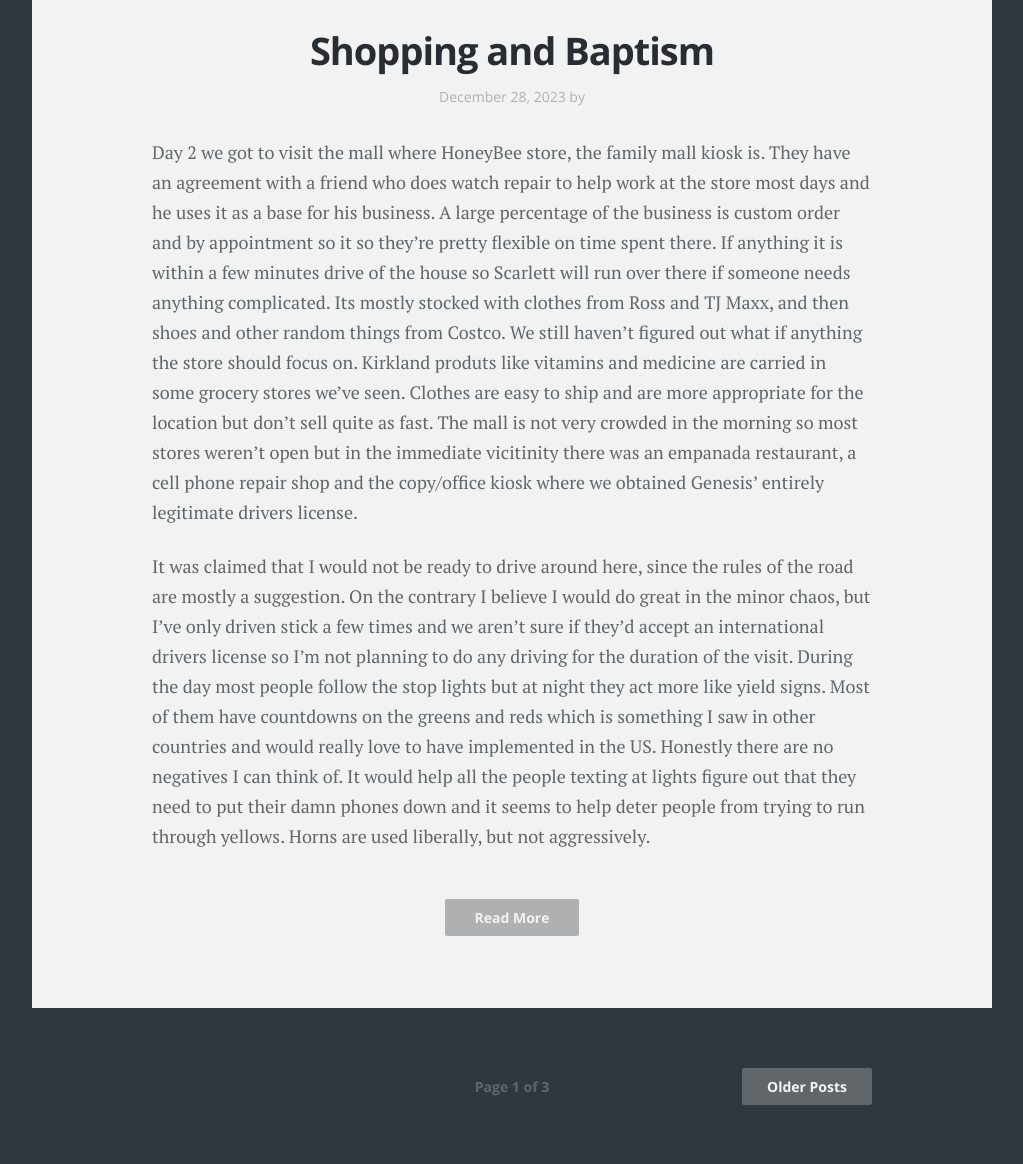
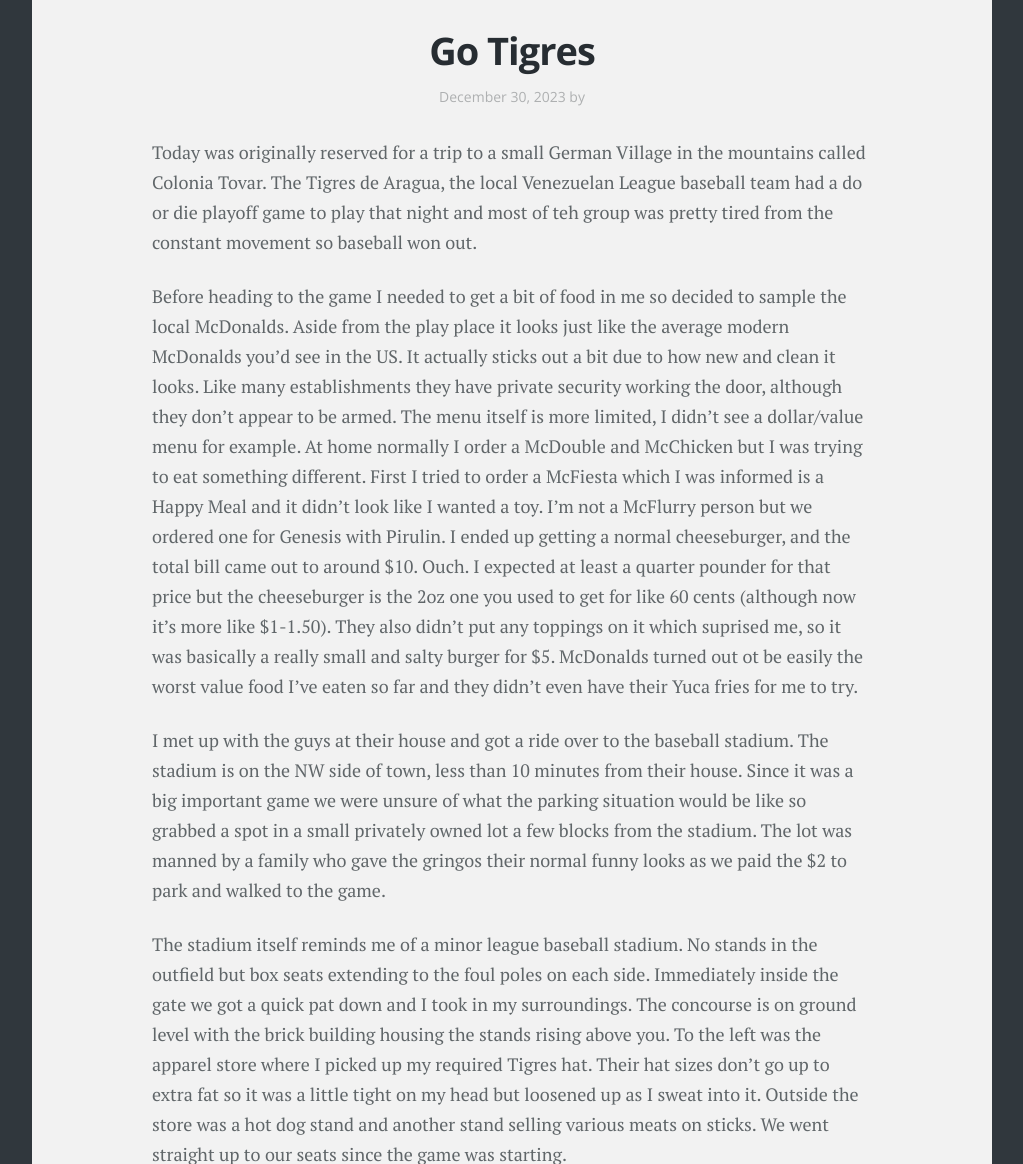
Before and after one commit to BenSanex/BenSanex.github.io, a Jekyll site: the page built from index.html, in a window 1280 px wide and 1400 px high, scrolled down 3694 px. Shown: the part 236-1400 px from the top of the window, without its empty margins (128-1151 px from the left). Built offline with Jekyll 4.4.1, drawn with Linux system fonts in a browser that asks for light colours; some web fonts are replaced; the list of posts is cut into pages by our own code; some of the changed text lies outside the part shown.

```diff
--- /dev/null
+++ b/_posts/2023-12-31-venezuela.md
@@ -0,0 +1,21 @@
+---
+layout: post
+title:  "Go Tigres"
+date:   2023-12-30
+categories: update post travel
+tags: [Post, Travel, Venezuela]
+featured_image: none
+---
+Today was originally reserved for a trip to a small German Village in the mountains called Colonia Tovar. The Tigres de Aragua, the local Venezuelan League baseball team had a do or die playoff game to play that night and most of teh group was pretty tired from the constant movement so baseball won out.
+
+Before heading to the game I needed to get a bit of food in me so decided to sample the local McDonalds. Aside from the play place it looks just like the average modern McDonalds you'd see in the US. It actually sticks out a bit due to how new and clean it looks. Like many establishments they have private security working the door, although they don't appear to be armed. The menu itself is more limited, I didn't see a dollar/value menu for example. At home normally I order a McDouble and McChicken but I was trying to eat something different. First I tried to order a McFiesta which I was informed is a Happy Meal and it didn't look like I wanted a toy. I'm not a McFlurry person but we ordered one for Genesis with Pirulin. I ended up getting a normal cheeseburger, and the total bill came out to around $10. Ouch. I expected at least a quarter pounder for that price but the cheeseburger is the 2oz one you used to get for like 60 cents (although now it's more like $1-1.50). They also didn't put any toppings on it which suprised me, so it was basically a really small and salty burger for $5. McDonalds turned out ot be easily the worst value food I've eaten so far and they didn't even have their Yuca fries for me to try.
+
+I met up with the guys at their house and got a ride over to the baseball stadium. The stadium is on the NW side of town, less than 10 minutes from their house. Since it was a big important game we were unsure of what the parking situation would be like so grabbed a spot in a small privately owned lot a few blocks from the stadium. The lot was manned by a family who gave the gringos their normal funny looks as we paid the $2 to park and walked to the game.
+
+The stadium itself reminds me of a minor league baseball stadium. No stands in the outfield but box seats extending to the foul poles on each side. Immediately inside the gate we got a quick pat down and I took in my surroundings. The concourse is on ground level with the brick building housing the stands rising above you. To the left was the apparel store where I picked up my required Tigres hat. Their hat sizes don't go up to extra fat so it was a little tight on my head but loosened up as I sweat into it. Outside the store was a hot dog stand and another stand selling various meats on sticks. We went straight up to our seats since the game was starting.
+
+I climbed up 10 rows of stairs and scooted past the other memebers of our group to settle into the metal box seat. Apparently one of the locals is a regular at games so the beer vendor was quick to get us started. They poured beer out of bottles into plastic cups, which we held onto all game to get a final tally. The beers are less than 10oz, and at about $1 each you plan on going through quite a few of them. The vendor kept a tab for us so we count our cups and settle up at the end of the game. Beer in Venezuela is mostly sold in bottles. You actually buy an official beer crate to hold 30 bottles, which you exchange for new bottles at the store. The beer vendor works the same way, carrying a case of beer in the official blue plastic crate. They (hopefully) clean and refill the bottles at the brewery so there's less waste, although one of the bottles I drank from earlier had a chip out of it on the bottom.
+
+There were a few vendors working the seats selling a variety your typical stadium food like cotton candy and popcorn. I opted for a small carton of Tequenos for $5, which came with a cup of nacho cheese to dip them in. Soft tangy white cheese dipped in creamy golden liquid cheese. Heavenly. Since there were about 20 people in our group the beer vendor sat on the stairs next to us while we waited for additional rounds and headed down to refill his crate as necessary. I drank about 13 beers, which sounds like a lot until you realize they're about half the size and very low ABV, at best it was like drinking a 6 pack of MGD.
+
+The game itself was a lot of fun, the crowd has a variety of chants which I picked up throughout the game. "Un Hit" took me a while to figure out, I couldn't understand the point of yelling OOOOO HEEE over and over but, its sports so why not? Poooooooonche, which roughly translates to like punch out I guess, is the 2 strike chant while your team is pitching. They also chanted something that meant loser at a guy who was talking trash and got ejected. The game was fun, with the Tigres scoring early but then needing to rally later in the game after pulling ahead for victory. My favorite part was that we realized former White Sox spring hero and MLB record holder Yermin Mercedez was playing first base for the Tigres. Yermin was in prime baseball shape and even stole a base. He was definitely out there having a good time and I spotted him celebrating on the field double fisting Polars after the win.
```
Also changed, not shown: _posts/2023-12-30-venezuela.md (added, +15 -0 lines), _posts/2024-1-3-venezuela.md (renamed from _posts/2024-1-3-venezuela-1-2.md, +1 -1 lines).
